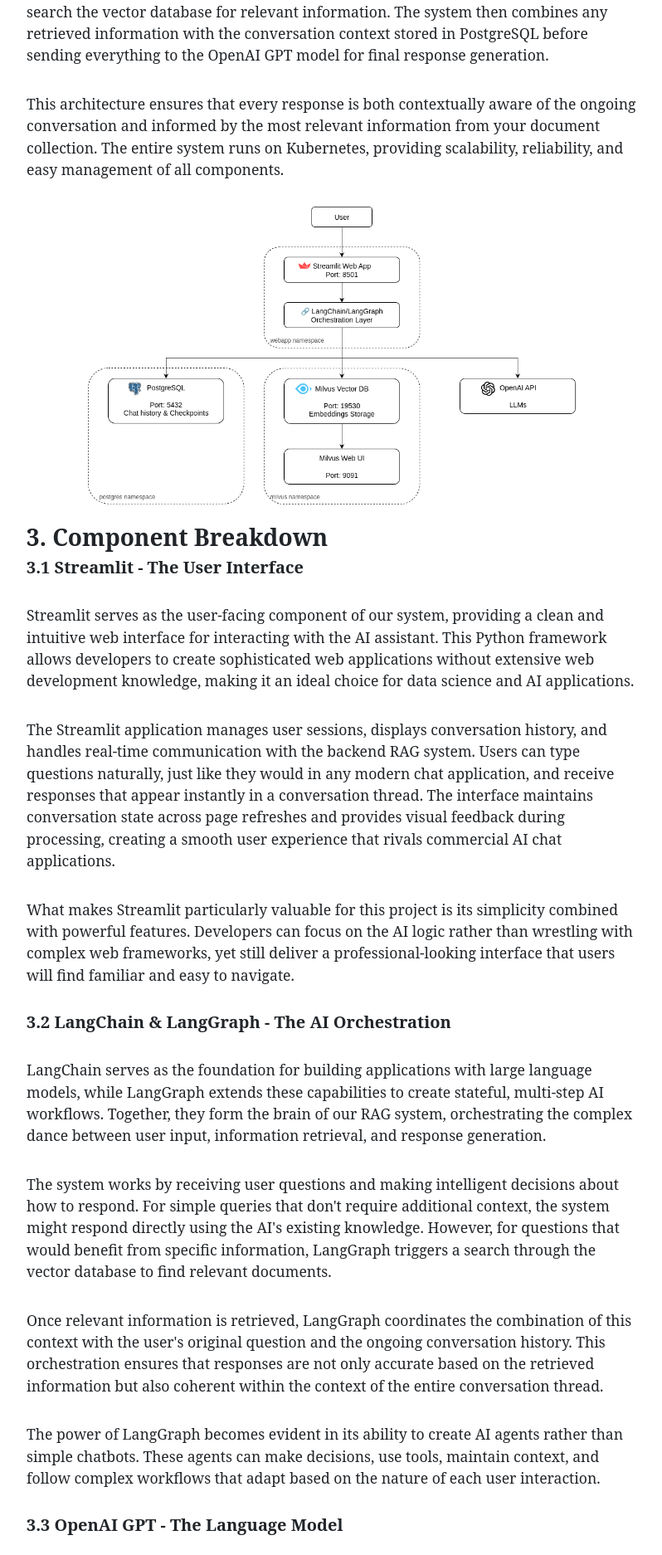
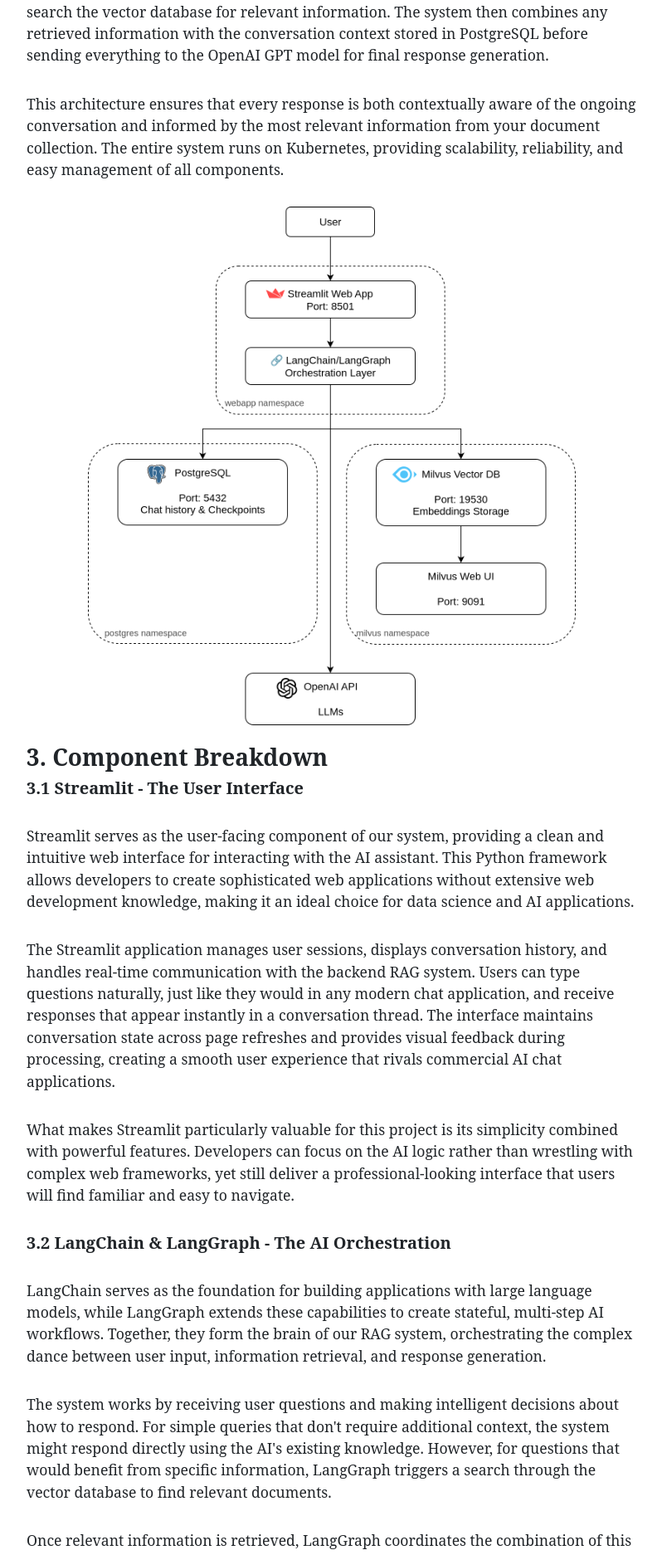
Before and after one commit to ImScientist/ImScientist.github.io, a Jekyll site: the page built from _posts/2025-08-23-conversational-ai-rag.html, in a window 1280 px wide. Shown: the part 1596-3470 px from the top of the page at 83% size, without its empty margins (240-1038 px from the left). Built offline with Jekyll 4.4.1, drawn with Linux system fonts in a browser that asks for light colours.

Commit message:
Agents: update figure (#8)

```diff
--- a/_posts/2025-08-23-conversational-ai-rag.html
+++ b/_posts/2025-08-23-conversational-ai-rag.html
@@ -48,7 +48,7 @@
 
 
 <figure>
-    <img src='/assets/blog_content/conversational_ai_rag/project_diagram.png' alt="image" >
+    <img src='/assets/blog_content/conversational_ai_rag/project_diagram_2.png' alt="image" >
 </figure>
 
 
```
Also changed, not shown: assets/blog_content/conversational_ai_rag/project_diagram_2.png (added).
